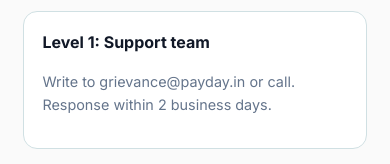
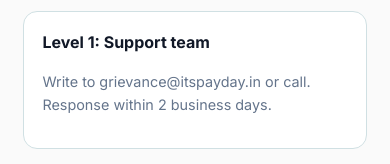
Before and after one commit to Payday-Tech/itspayday, a Next.js app: page /grievance-redressal in a window 390 px wide. Shown: the part 1180-1344 px from the top of the page. Built offline with nearby package versions, Linux system fonts and the light colour scheme; no server answers.

Commit message:
Update grievance contact email and phone

```diff
--- a/app/grievance-redressal/page.tsx
+++ b/app/grievance-redressal/page.tsx
@@ -27,7 +27,7 @@ export default function GrievanceRedressal() {
 
       <section>
         <div className="notice">
-          <strong>Primary contact:</strong> grievance@payday.in &middot; +91-00000-00000 (Mon&ndash;Sat, 9am&ndash;6pm)
+          <strong>Primary contact:</strong> grievance@itspayday.in &middot; +918587012908 (Mon&ndash;Sat, 9am&ndash;6pm)
         </div>
       </section>
 
@@ -36,7 +36,7 @@ export default function GrievanceRedressal() {
         <div className="timeline">
           <div className="timeline-item">
             <strong>Level 1: Support team</strong>
-            <p className="small">Write to grievance@payday.in or call. Response within 2 business days.</p>
+            <p className="small">Write to grievance@itspayday.in or call. Response within 2 business days.</p>
           </div>
           <div className="timeline-item">
             <strong>Level 2: Nodal officer</strong>
--- a/lib/i18n.ts
+++ b/lib/i18n.ts
@@ -110,7 +110,7 @@ const en: Dictionary = {
   'home.faq.q4': 'Do I need to be employed to use Payday?',
   'home.faq.a4': 'Yes. Payday currently serves salaried or gig workers with regular, verifiable income.',
   'home.faq.q5': 'What if I face repayment issues or have a complaint?',
-  'home.faq.a5': 'Please contact our support team for help. You can also raise a grievance by emailing grievance@payday.in.',
+  'home.faq.a5': 'Please contact our support team for help. You can also raise a grievance by emailing grievance@itspayday.in.',
   'worker.badge': 'For workers',
   'worker.hero.title': 'Credit support that fits your real cash-flow cycle.',
   'worker.hero.subtitle': 'Borrow within wage-linked limits, see all charges upfront, and repay on schedules aligned to your earnings.',
```
